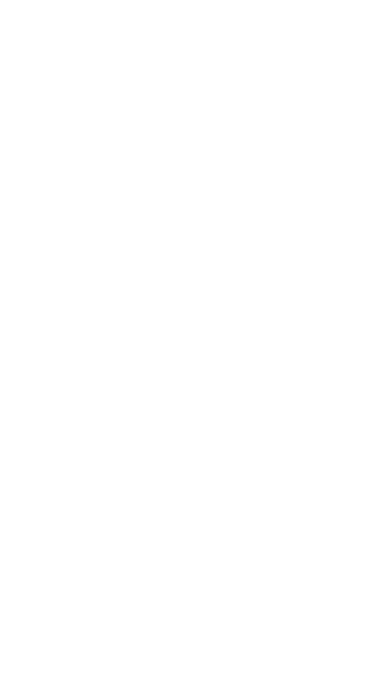
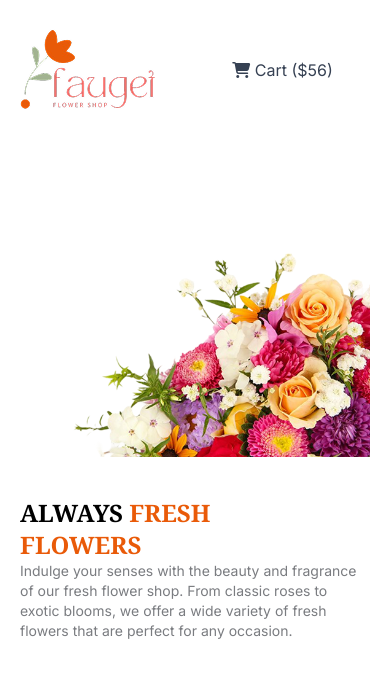
Before and after one commit to mramitkb/B12-Flowers-Store-A2, a plain HTML site: page index.html in a window 390 px wide. Drawn offline with nearby package versions, Linux system fonts and the light colour scheme.

Commit message:
Header completed with Responsive

```diff
--- a/index.html
+++ b/index.html
@@ -4,6 +4,7 @@
     <meta charset="UTF-8">
     <meta name="viewport" content="width=device-width, initial-scale=1.0">
     <title>Flowers Store</title>
+    <script src="https://kit.fontawesome.com/26dbb3e3fe.js" crossorigin="anonymous"></script>
     <script src="https://cdn.jsdelivr.net/npm/@tailwindcss/browser@4"></script>
     <link rel="preconnect" href="https://fonts.googleapis.com">
     <link rel="preconnect" href="https://fonts.gstatic.com" crossorigin>
@@ -18,14 +19,24 @@
     </style>
 </head>
 <body>
-    <header>
+    <header class="max-w-7xl mx-auto px-5 lg:px-0">
         <!-- Navbar Section -->
-        <nav>
-
+        <nav class="flex items-center justify-between mt-7">
+            <img class="w-fit" src="./resources/assets/logo.png" alt="">
+            <ul class="flex items-center justify-around w-1/2 text-gray-700">
+                <li class="hidden md:block hover:text-black"><a href="">Home</a></li>
+                <li class="hidden hover:text-black md:block"><a href="">Shop</a></li>
+                <li class="hidden hover:text-black md:block"><a href="">About Us</a></li>
+                <li class="hover:text-black"><a href=""><i class="fa-solid fa-cart-shopping"></i> Cart ($56)</a></li>
+            </ul>
         </nav>
         <!-- Banner Section -->
-        <div>
-
+        <div class="my-32 flex flex-col-reverse md:flex-row items-end justify-center gap-10 md:gap-0">
+            <div class="w-full md:w-1/2">
+                <h1 class="text-black text-2xl md:text-[4rem] noto font-bold">ALWAYS <span class="noto text-[#E95A08]">FRESH <br>FLOWERS</span></h1>
+                <p class="text-sm md:text-base text-[#7A7C80]">Indulge your senses with the beauty and fragrance of our fresh flower shop. From classic roses to exotic blooms, we offer a wide variety of fresh flowers that are perfect for any occasion.</p>
+            </div>
+            <img class="w-full md:w-1/2" src="./resources/assets/hero-flower.png" alt="">
         </div>
     </header>
     <main>
```
